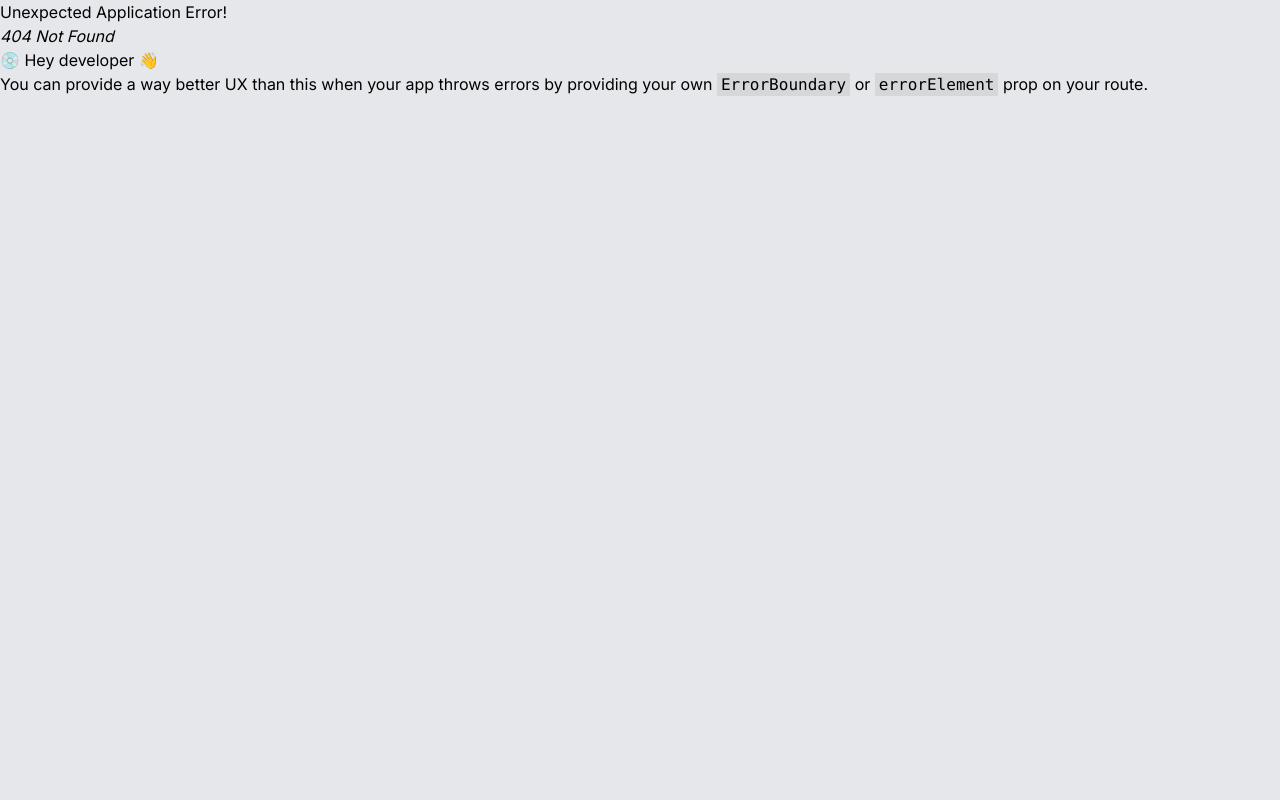
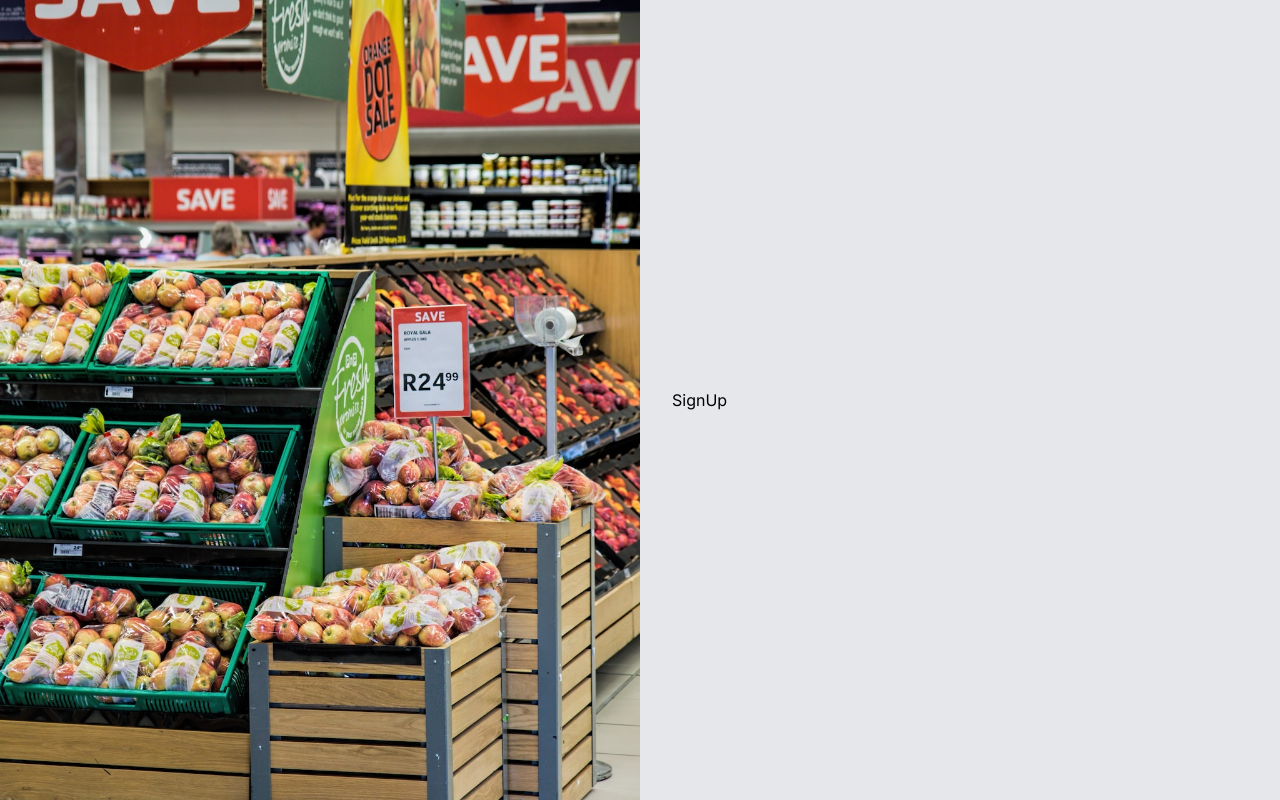
Before and after one commit to AABB2741/supermercado-banco-de-dados, a React app in the folder web/: page /auth/signup in a window 1280 px wide. Before the commit this address had no page. Built offline with nearby package versions, Linux system fonts and the light colour scheme; the HTML template or start-up script is replaced by a standard one.

Commit message:
Telas iniciais web

```diff
--- /dev/null
+++ b/web/src/@types/img.d.ts
@@ -0,0 +1,9 @@
+declare module "*.png" {
+    const value: any;
+    export = value;
+}
+
+declare module "*.jpg" {
+    const value: any;
+    export = value;
+}
--- a/web/src/App.tsx
+++ b/web/src/App.tsx
@@ -2,7 +2,7 @@
 
 import { RouterProvider } from "react-router-dom";
 
-import { router } from "./routes/auth.routes";
+import { router } from "./routes/routes";
 
 export function App() {
     return (
--- a/web/src/routes/auth.routes.tsx
+++ b/web/src/routes/auth.routes.tsx
@@ -1,10 +1,17 @@
-import { createBrowserRouter } from "react-router-dom";
+import { Outlet } from "react-router-dom";
 
-import { Home } from "../pages/Home";
+import authBackground from "../assets/auth-background.jpg";
 
-export const router = createBrowserRouter([
-    {
-        path: "/",
-        element: <Home />,
-    },
-]);
+export function AuthRoutes() {
+    return (
+        <div className="flex min-h-screen items-center justify-between">
+            <img
+                src={authBackground}
+                className="min-h-screen w-1/2 object-cover"
+            />
+            <div className="min-w-[400px] flex-1 p-8">
+                <Outlet />
+            </div>
+        </div>
+    );
+}
```
Also changed, not shown: web/src/routes/routes.tsx (added, +28 -0 lines), web/src/assets/auth-background.jpg (added).
